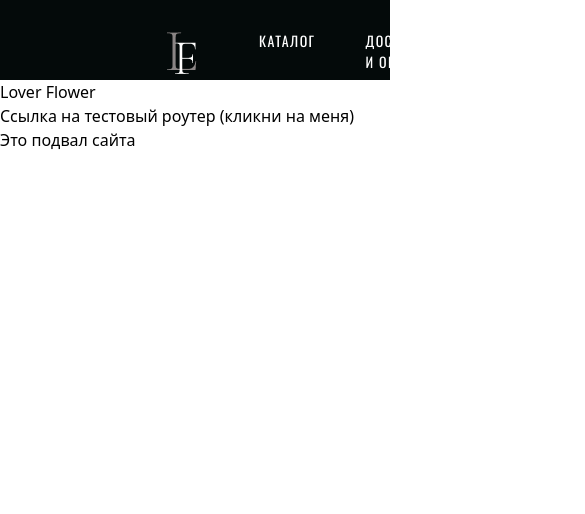
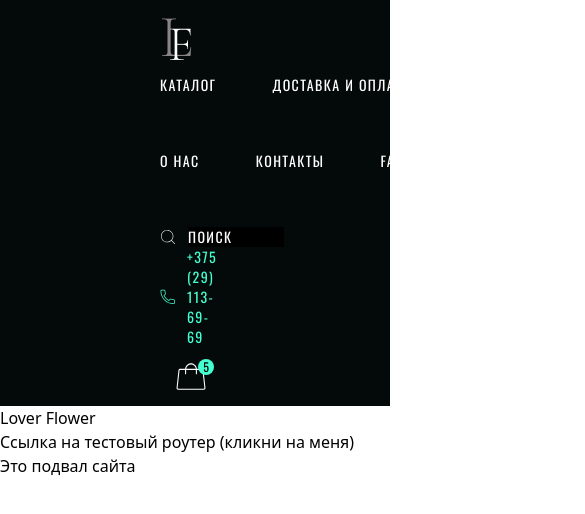
Before and after one commit to nickshamrock/vue-store-flowers, a Vue app: page / in a window 390 px wide. Shown: the top 514 px of the page, 585 px wide, since content can reach past the window. Built offline with nearby package versions, Linux system fonts and the light colour scheme.

Commit message:
fineshed input search ang header menu, but its still not for mobile devices

```diff
--- a/src/components/HeaderMenu.vue
+++ b/src/components/HeaderMenu.vue
@@ -1,56 +1,55 @@
 <template>
-  <header class="h-20 w-full bg-[#040A0A]">
-    <nav class="flex items-center justify-between pl-[165px] pr-[165px]">
-      <img src="/logo.png" class="mr-[60px] block" />
-      <div class="flex gap-[50px]">
+  <header class="h-fit w-full bg-[#040A0A]">
+    <nav class="flex flex-wrap items-center justify-between pl-40 pr-40">
+      <img src="/logo.png" class="mr-14 block" />
+      <div class="flex flex-wrap gap-14">
         <a
           href="#"
-          class="font-[Oswald] text-sm uppercase leading-[20.75px] tracking-widest text-white hover:text-[#43FFD2] hover:underline hover:underline-offset-2"
+          class="font-[Oswald] text-sm uppercase leading-5 tracking-widest text-white hover:text-[#43FFD2] hover:underline hover:underline-offset-2"
           >Каталог</a
         >
         <a
           href="#"
-          class="font-[Oswald] text-sm uppercase leading-[20.75px] tracking-widest text-white hover:text-[#43FFD2] hover:underline hover:underline-offset-2"
+          class="font-[Oswald] text-sm uppercase leading-5 tracking-widest text-white hover:text-[#43FFD2] hover:underline hover:underline-offset-2"
           >Доставка и оплата</a
         >
         <a
           href="#"
-          class="font-[Oswald] text-sm uppercase leading-[20.75px] tracking-widest text-white hover:text-[#43FFD2] hover:underline hover:underline-offset-2"
+          class="font-[Oswald] text-sm uppercase leading-5 tracking-widest text-white hover:text-[#43FFD2] hover:underline hover:underline-offset-2"
           >О нас</a
         >
         <a
           href="#"
-          class="font-[Oswald] text-sm uppercase leading-[20.75px] tracking-widest text-white hover:text-[#43FFD2] hover:underline hover:underline-offset-2"
+          class="font-[Oswald] text-sm uppercase leading-5 tracking-widest text-white hover:text-[#43FFD2] hover:underline hover:underline-offset-2"
           >Контакты</a
         >
         <a
           href="#"
-          class="font-[Oswald] text-sm uppercase leading-[20.75px] tracking-widest text-white hover:text-[#43FFD2] hover:underline hover:underline-offset-2"
+          class="font-[Oswald] text-sm uppercase leading-5 tracking-widest text-white hover:text-[#43FFD2] hover:underline hover:underline-offset-2"
           >FAQ</a
         >
-        <div class="mr-[153px] flex gap-[10px]">
-          <!-- Не забыть переделать в поле input -->
-          <img src="/search-icon.svg" height="18px" width="18px" />
-          <p class="font-[Oswald] text-sm uppercase leading-[20.75px] tracking-widest text-white">
-            Поиск
-          </p>
-          <!-- Не забыть переделать в поле input -->
+        <div class="mr-36 flex">
+          <img src="/search-icon.svg" height="18px" width="18px" class="mr-3 block" />
+          <input
+            class="block w-24 bg-black font-[Oswald] text-sm uppercase leading-5 tracking-widest text-white outline-none placeholder:text-white"
+            placeholder="Поиск"
+          />
         </div>
       </div>
-      <div class="mr-[21px] flex gap-[10px]">
-        <img src="/phone-icon.svg" height="18px" width="18px" />
+      <div class="mr-5 flex gap-3">
+        <img src="/phone-icon.svg" height="18px" width="18px" class="block" />
         <a
           href="tel:+375291136969"
-          class="font-[Oswald] text-sm leading-[20.75px] tracking-widest text-[#43FFD2]"
+          class="font-[Oswald] text-sm leading-5 tracking-widest text-[#43FFD2]"
           >+375 (29) 113-69-69</a
         >
       </div>
       <div class="relative">
-        <a href="#" class="block p-[15px]">
+        <a href="#" class="block p-4">
           <img src="/basket-icon.svg" height="30px" width="30px" class="block" />
         </a>
         <span
-          class="absolute right-[8px] top-[12px] h-[16px] w-[16px] rounded-[50%] bg-[#43FFD2] text-center align-middle font-[Oswald] text-xs"
+          class="absolute right-[8px] top-[12px] h-4 w-4 rounded-[50%] bg-[#43FFD2] text-center align-middle font-[Oswald] text-xs"
           >5</span
         >
       </div>
```
